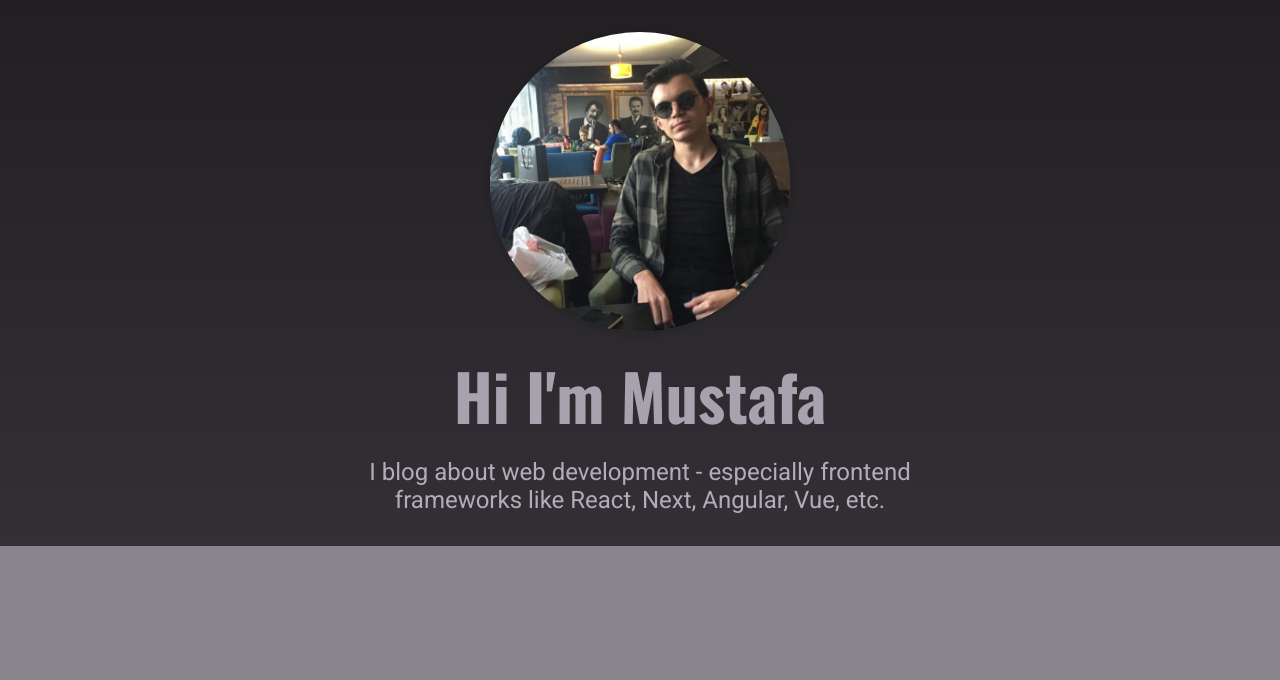
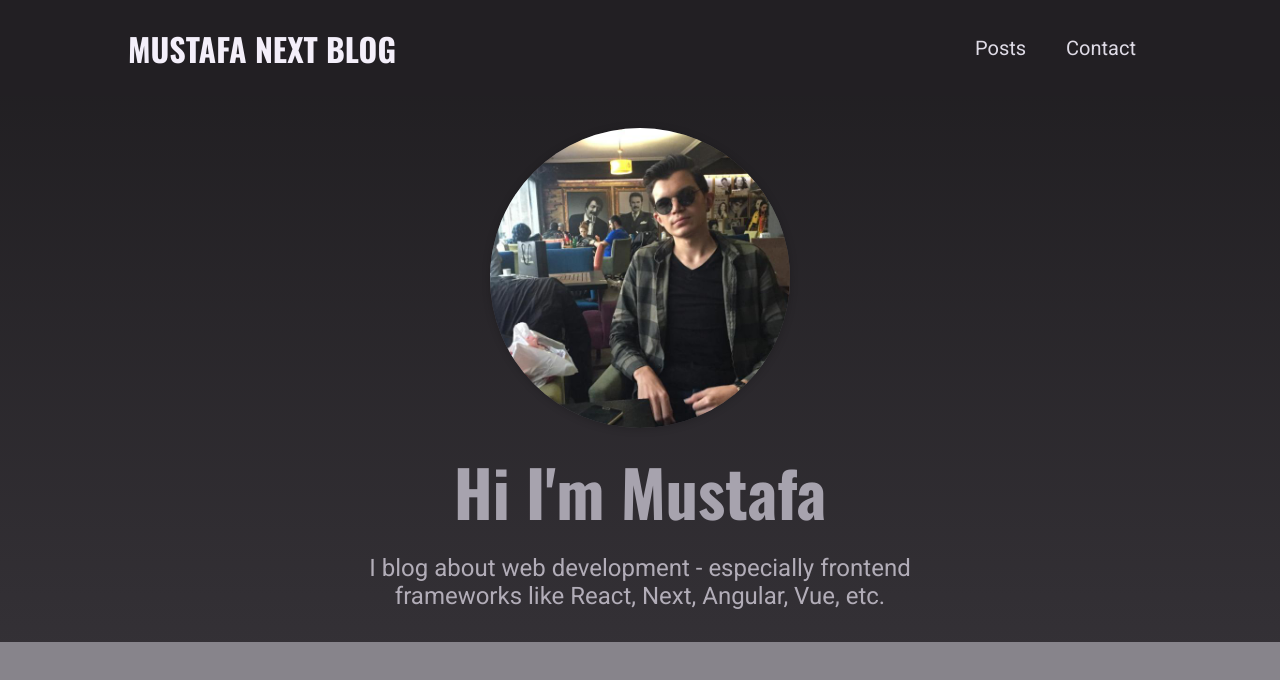
Before and after one commit to mstfakks/next-blog-app, a Next.js app: page / in a window 1280 px wide. Shown: the top 680 px of the page. Built offline with nearby package versions, Linux system fonts and the light colour scheme.

Commit message:
Navbar completed

```diff
--- /dev/null
+++ b/components/layout/layout.js
@@ -0,0 +1,11 @@
+import { Fragment } from "react";
+import MainNavigation from "./main-navigation";
+
+export default function Layout({ children }) {
+  return (
+    <Fragment>
+      <MainNavigation />
+      <main>{children}</main>
+    </Fragment>
+  );
+}
--- /dev/null
+++ b/components/layout/logo.js
@@ -0,0 +1,5 @@
+import classes from "./logo.module.css";
+
+export default function Logo() {
+  return <div className={classes.logo}>Mustafa Next Blog</div>;
+}
--- /dev/null
+++ b/components/layout/main-navigation.js
@@ -0,0 +1,23 @@
+import Link from "next/link";
+import classes from "./main-navigation.module.css";
+import Logo from "./logo";
+
+export default function MainNavigation() {
+  return (
+    <header className={classes.header}>
+      <Link href="/">
+        <Logo />
+      </Link>
+      <nav>
+        <ul>
+          <li>
+            <Link href="/posts">Posts</Link>
+          </li>
+          <li>
+            <Link href="/contact">Contact</Link>
+          </li>
+        </ul>
+      </nav>
+    </header>
+  );
+}
--- a/pages/_app.js
+++ b/pages/_app.js
@@ -1,5 +1,10 @@
 import "../styles/globals.css";
+import Layout from "../components/layout/layout";
 
 export default function App({ Component, pageProps }) {
-  return <Component {...pageProps} />;
+  return (
+    <Layout>
+      <Component {...pageProps} />
+    </Layout>
+  );
 }
```
Also changed, not shown: components/layout/logo.module.css (renamed from styles/logo.module.css), components/layout/main-navigation.module.css (renamed from styles/main-navigation.module.css).
